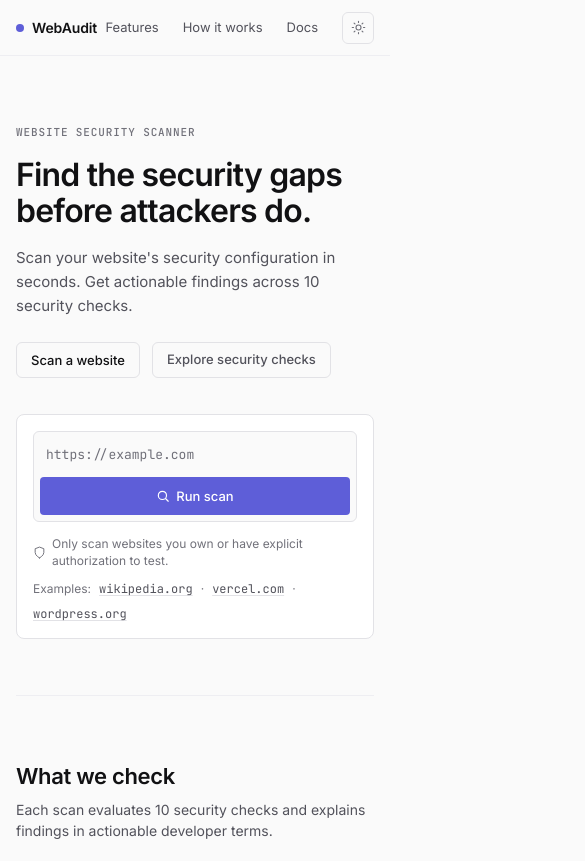
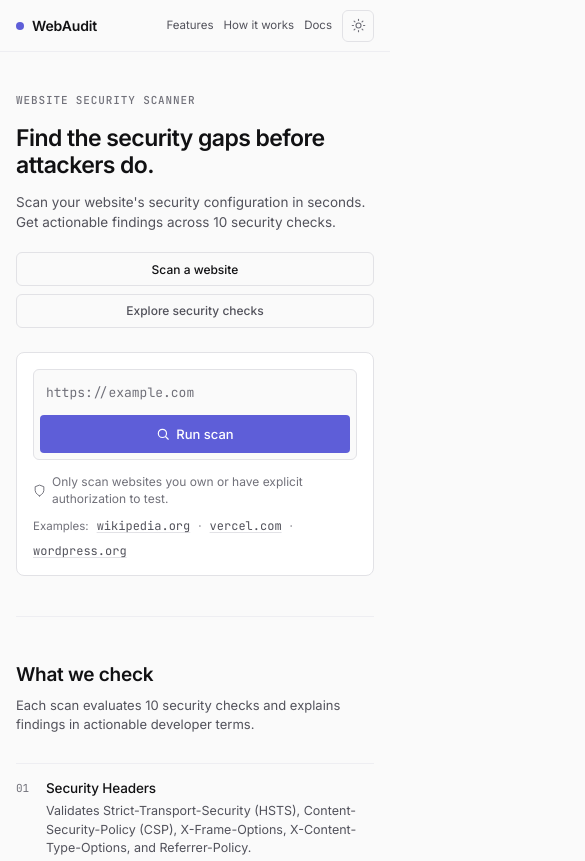
Before and after one commit to OnkarDsharma/website-security-api, a website: page index.html in a window 390 px wide. Shown: the top 861 px of the page, 585 px wide, since content can reach past the window. Drawn offline with Linux system fonts and the light colour scheme.

Commit message:
mobile updated

```diff
--- a/index.html
+++ b/index.html
@@ -102,6 +102,8 @@
   html {
     scroll-behavior: smooth;
     color-scheme: dark;
+    overflow-x: hidden;
+    width: 100%;
   }
 
   html[data-theme="light"] {
@@ -116,6 +118,9 @@
     line-height: 1.5;
     -webkit-font-smoothing: antialiased;
     -moz-osx-font-smoothing: grayscale;
+    overflow-x: hidden;
+    width: 100%;
+    position: relative;
   }
 
   ::selection {
@@ -142,6 +147,7 @@
 
   /* ---------- Container ---------- */
   .container {
+    width: 100%;
     max-width: 1020px;
     margin: 0 auto;
     padding: 0 24px;
@@ -1262,6 +1268,8 @@
     color: var(--text-secondary);
     overflow-x: auto;
     white-space: pre;
+    max-width: 100%;
+    -webkit-overflow-scrolling: touch;
   }
 
   pre.code-content .comment { color: var(--text-muted); }
@@ -1275,6 +1283,7 @@
     display: inline-flex;
     align-items: center;
     gap: 4px;
+    word-break: break-word;
   }
 
   .integration-link:hover {
@@ -1312,6 +1321,114 @@
 
   .footer-links a:hover {
     color: var(--text-primary);
+  }
+
+  /* ---------- Mobile Responsiveness ---------- */
+  @media (max-width: 640px) {
+    .navbar {
+      height: 52px;
+    }
+    .hero {
+      padding-top: calc(52px + 36px);
+      padding-bottom: 16px;
+    }
+    .nav-links {
+      gap: 14px;
+    }
+    .nav-links a {
+      font-size: 12px;
+    }
+    .hero h1 {
+      font-size: 26px;
+      line-height: 1.2;
+      margin-bottom: 12px;
+    }
+    .hero-sub {
+      font-size: 13.5px;
+      line-height: 1.5;
+      margin-bottom: 20px;
+    }
+    .hero-actions {
+      gap: 8px;
+      margin-bottom: 24px;
+    }
+    .btn {
+      font-size: 12px;
+      height: 34px;
+      padding: 0 12px;
+    }
+    .scanner-card {
+      padding: 16px;
+      margin-bottom: 24px;
+    }
+    .section {
+      padding: 44px 0;
+    }
+    .section-title {
+      font-size: 19px;
+    }
+    .section-desc {
+      font-size: 13px;
+    }
+    .check-item {
+      padding: 14px 0;
+    }
+    .check-content h3 {
+      font-size: 13.5px;
+    }
+    .check-content p {
+      font-size: 12.5px;
+    }
+    .integration-block {
+      padding: 18px 16px;
+    }
+    .integration-block h3 {
+      font-size: 15px;
+    }
+    .integration-block p {
+      font-size: 13px;
+      margin-bottom: 14px;
+    }
+    .integration-list li {
+      font-size: 12.5px;
+    }
+    pre.code-content {
+      font-size: 10.5px;
+      padding: 10px 12px;
+    }
+    .limitations-box {
+      font-size: 12px;
+      padding: 8px 0 8px 12px;
+      margin-top: 18px;
+    }
+    footer {
+      flex-direction: column;
+      align-items: flex-start;
+      gap: 12px;
+      padding: 24px 0;
+    }
+  }
+
+  @media (max-width: 400px) {
+    .nav-links {
+      gap: 10px;
+    }
+    .nav-links a {
+      font-size: 11.5px;
+    }
+    .hero h1 {
+      font-size: 23px;
+    }
+    .hero-actions {
+      flex-direction: column;
+      align-items: stretch;
+    }
+    .hero-actions .btn {
+      width: 100%;
+    }
+    .example-domains {
+      font-size: 11.5px;
+    }
   }
 
   @media (prefers-reduced-motion: reduce) {
```
